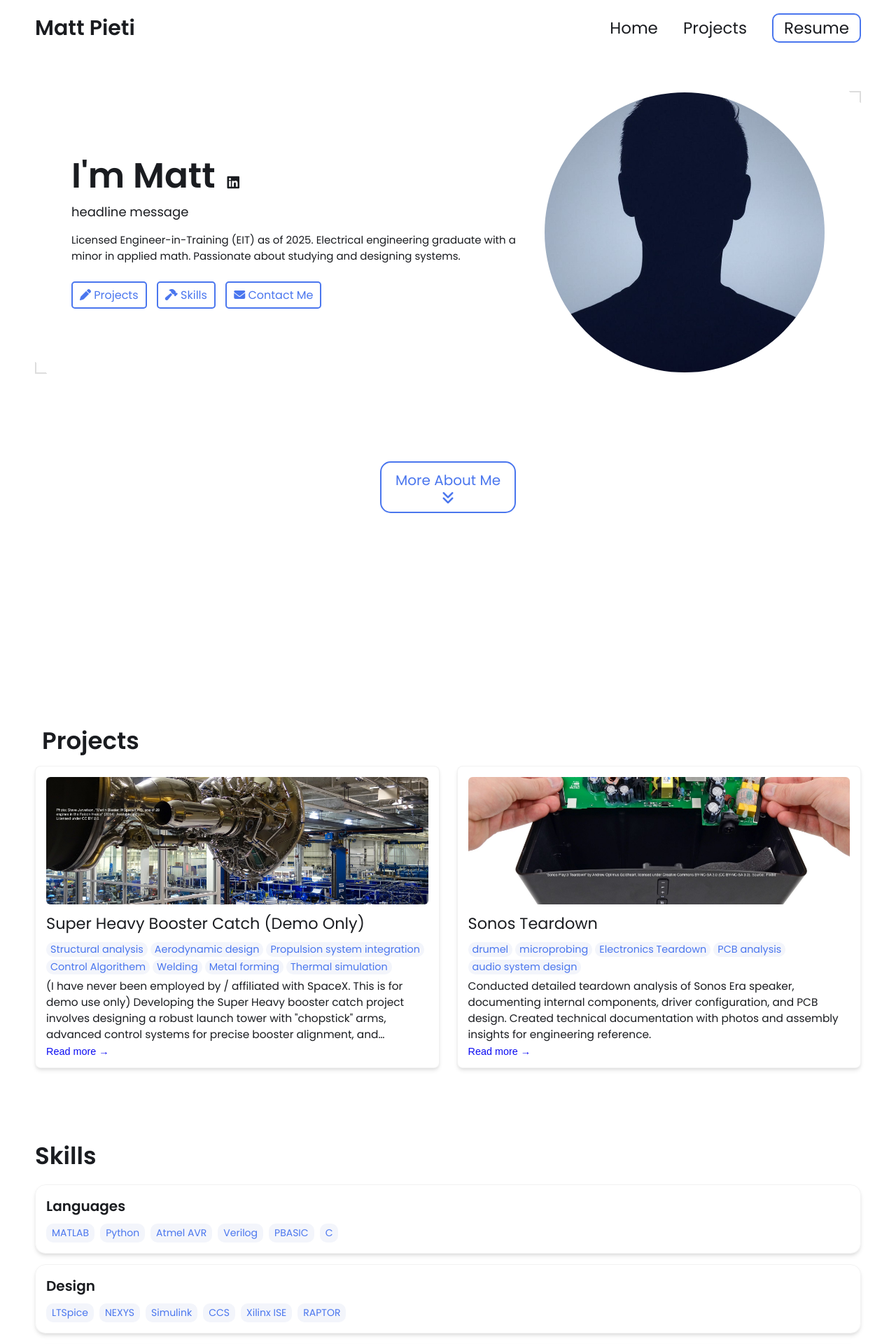
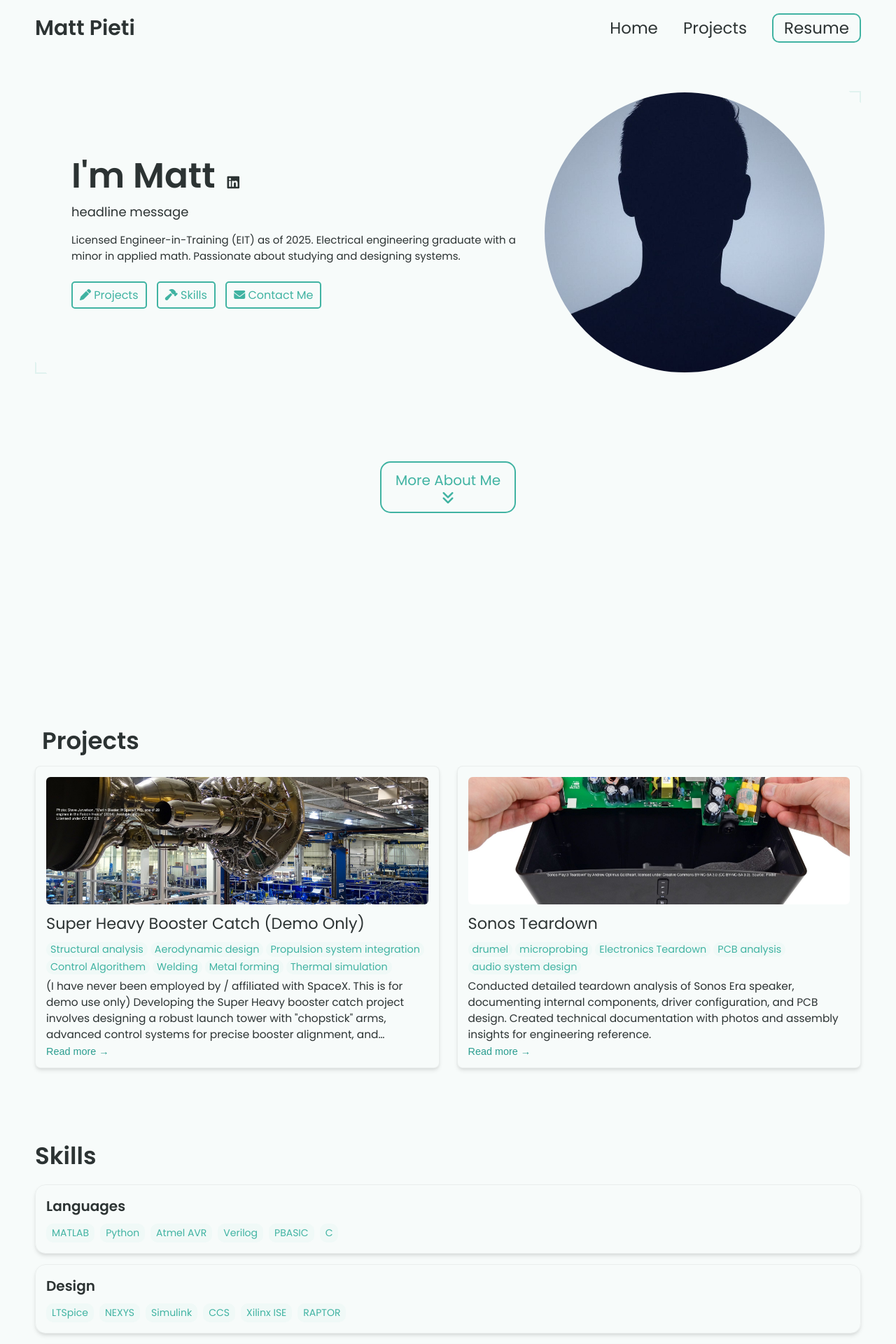
Before and after one commit to MattPieti/MattPieti.github.io, a Jekyll site: the page built from index.html, in a window 1280 px wide. Shown: the top 1920 px of the page at 70% size. Built offline with Jekyll 4.4.1, drawn with Linux system fonts in a browser that asks for light colours.

Commit message:
Update _config.yml

```diff
--- a/_config.yml
+++ b/_config.yml
@@ -25,7 +25,7 @@ profile_image: ./assets/images/profile-image/avatar.jpeg
 
 # Link your resume
 # You can place your resume in assets/resume/{resume.pdf or add external link such as pdf saved in google drive
-resume-url: https://drive.google.com/file/d/13Z3duVzh-gguPU5r03oJVEE6rV9rd3DS/view?usp=sharing # or /assets/resume/resume.pdf
+# resume-url: https://drive.google.com/file/d/13Z3duVzh-gguPU5r03oJVEE6rV9rd3DS/view?usp=sharing # or /assets/resume/resume.pdf
 
 
 # Set up external links - this will show up as small icons next to your name.
@@ -84,12 +84,12 @@ formspree-key:   https://formspree.io/f/xvgqeprn
 
 # Active theme (Update this to switch themes). Make sure to keep the indentation the samne.
 colors: # this is the basic theme
-  text: "#1a1c20"
-  border: "#ddd"
-  link: "#4a76ee"
-  highlight: "#0c0cf2"
-  background: "#ffffff"
-  light_background: "#f3f5fb"
+  text: "#2c3333"
+  border: "#e0f2ef"
+  link: "#40b3a2"
+  highlight: "#2a9d8f"
+  background: "#f7fbfa"
+  light_background: "#f0f9f7"
 
 # A few examples.
 basic theme:
```
